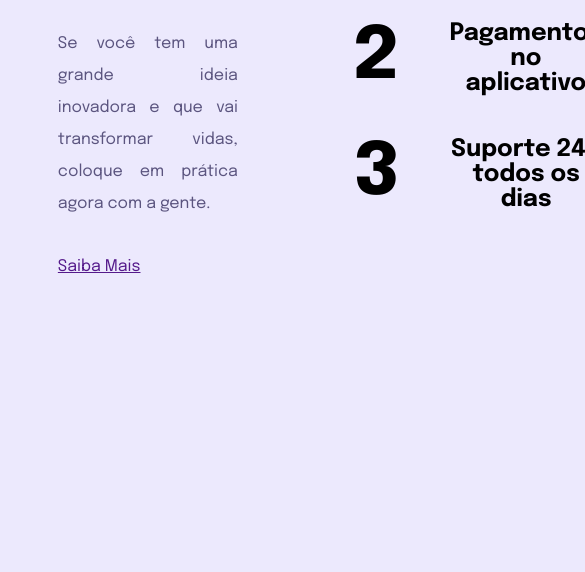
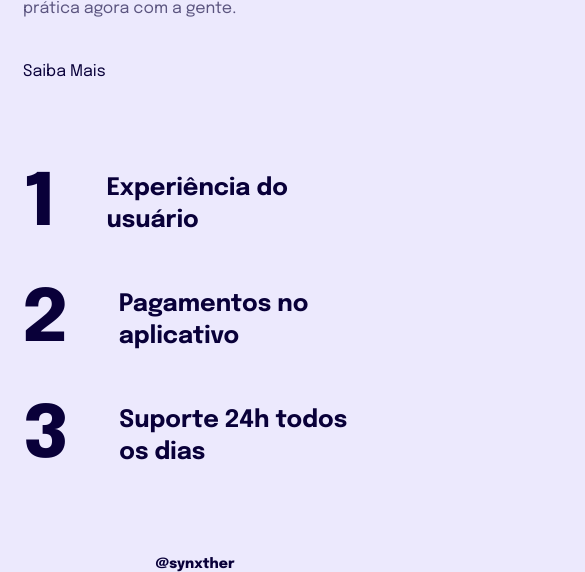
Before and after one commit to MagnoQueiroz/responsive_site, a website built with Vite: page index.html in a window 390 px wide. Shown: the part 355-927 px from the top of the page, 585 px wide, since content can reach past the window. Before the commit the page ends 844 px from the top, so only its background shows below. Built offline with nearby package versions, Linux system fonts and the light colour scheme.

Commit message:
only version desktop

```diff
--- a/index.html
+++ b/index.html
@@ -33,6 +33,7 @@
           </ul>
         </section>
       </main>
+      <footer><span>@synxther</span></footer>
     </div>
   </body>
 </html>
--- a/style.css
+++ b/style.css
@@ -67,14 +67,20 @@ body {
   text-align: justify;
   color: #090039;
 }
+#container main.content .text-c a {
+  font-size: 16px;
+  line-height: 32px;
+  text-decoration: none;
+  color: #090039;
+}
 
 #container main.content .count {
   margin-top: 4.8rem;
 }
 
-#container main.content .count ul{
-    font-family: "Epilogue";
-
+#container main.content .count ul {
+  font-family: "Epilogue";
+  color: #090039;
   list-style-type: none;
   max-width: 450px;
   flex-direction: column;
@@ -95,8 +101,51 @@ body {
 }
 
 #container main.content .count b {
-
   font-weight: 800;
   font-size: 72px;
   line-height: 80px;
 }
+
+footer {
+
+  font-family: 'Epilogue';
+  font-weight: 800;
+  display: inline-block;
+  width: 100%;
+  text-align: center;
+  color:#090039 ;
+}
+
+@media (max-width: 768px) {
+  #container {
+    padding-top: 60px;
+    /* padding-left: 23px;
+    padding-right: 23px; */
+    margin: 0 auto;
+    min-width: 329px;
+  }
+
+  #container header {
+    margin: 0 23px;
+    margin-bottom: 17px;
+  }
+
+  #container main.content {
+    margin: 0 23px 77px;
+    display: block;
+  }
+
+  #container main.content .text-c h1 {
+    font-size: 40px;
+    line-height: 48px;
+  }
+
+  #container main.content .count ul {
+    text-align: left;
+    line-height: 32px;
+  }
+  footer {
+    font-size: 14px;
+  }
+
+}
```
